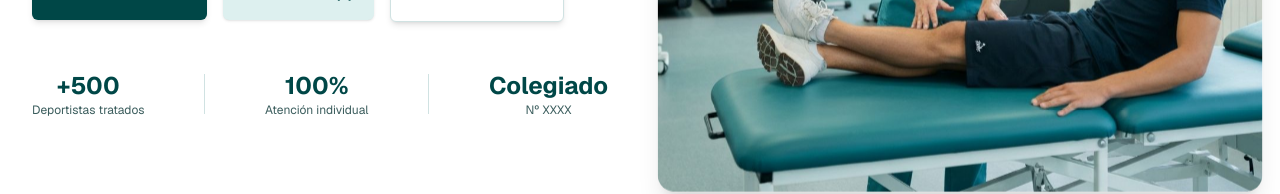
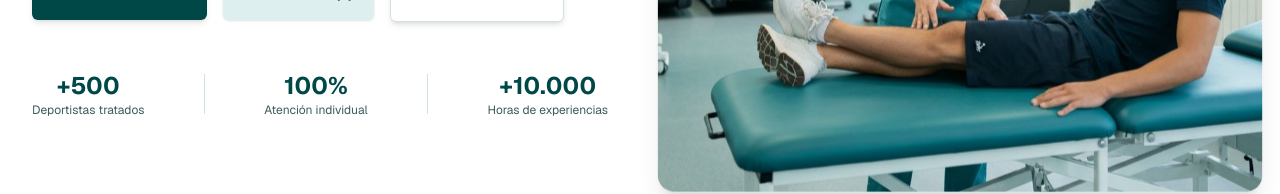
Before and after one commit to DavidMorras/Web-Villuendas, a Next.js app: page / in a window 1280 px wide. Shown: the part 533-727 px from the top of the page. Built offline with nearby package versions, Linux system fonts and the light colour scheme.

Commit message:
Cambio hero

```diff
--- a/components/landing/hero.tsx
+++ b/components/landing/hero.tsx
@@ -99,8 +99,8 @@ export function Hero() {
               <div className="h-10 w-px bg-border" />
 
               <div className="text-center min-w-[90px]">
-                <p className="text-2xl font-bold text-primary">Colegiado</p>
-                <p className="text-xs text-muted-foreground">Nº XXXX</p>
+                <p className="text-2xl font-bold text-primary">+10.000</p>
+                <p className="text-xs text-muted-foreground">Horas de experiencias</p>
               </div>
 
             </div>
```
